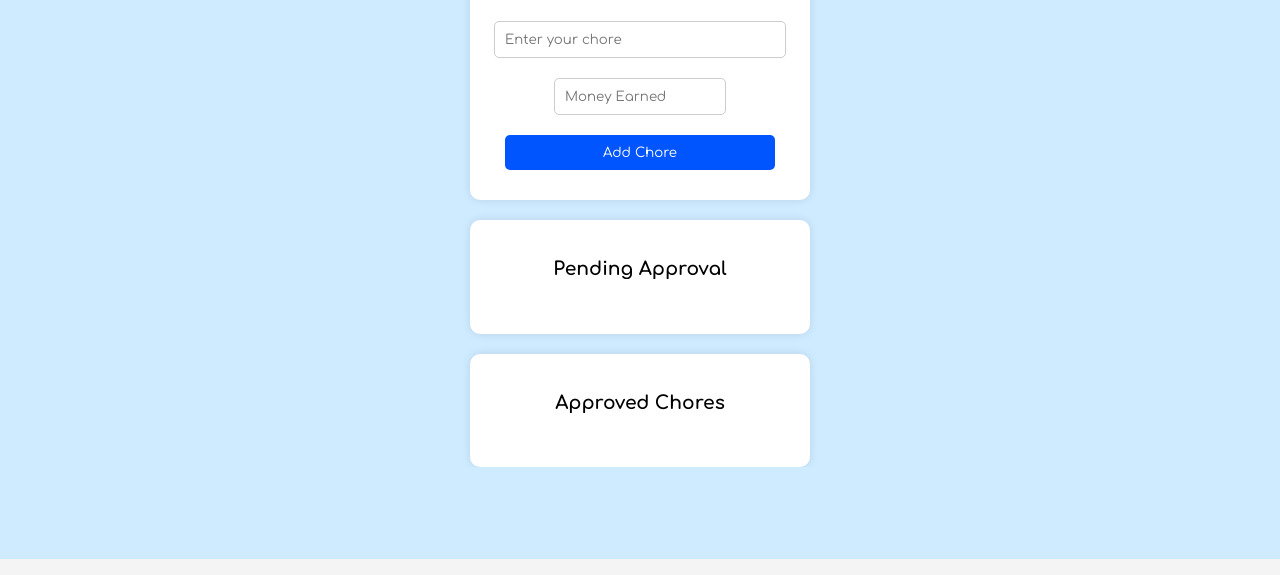
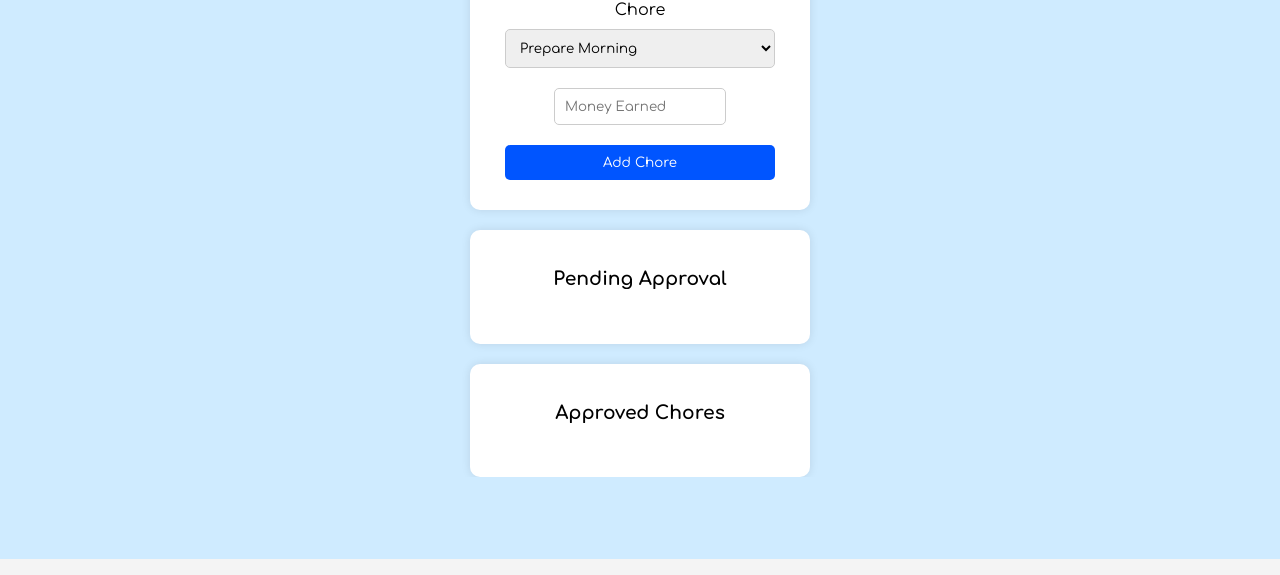
Before and after one commit to NguyenPham0608/Chores-Money, a website with bundled scripts: page public/index.html in a window 1280 px wide. Shown: the part 241-816 px from the top of the page. Built offline with nearby package versions, Linux system fonts and the light colour scheme; no server answers.

Commit message:
dropdown

```diff
--- a/public/index.html
+++ b/public/index.html
@@ -15,7 +15,17 @@
         <span id="total">Total: $ 0.00</span>
         <div class="container" id="addChore">
             <h2>Chores</h2>
-            <input type="text" id="logInput" placeholder="Enter your chore">
+            <label for="choreSelect">Chore</label>
+            <select id="choreSelect">
+                <option value="prepare-morning">Prepare Morning</option>
+                <option value="dishes">Dishes</option>
+                <option value="trash">Trash</option>
+                <option value="white-hairs">White Hairs</option>
+                <option value="laundry">Laundry</option>
+                <option value="shower">Shower</option>
+                <option value="dinner">Dinner</option>
+                <option value="miscellaneous">Miscellaneous</option>
+            </select>
             <input type="text" id="money" placeholder="Money Earned">
             <button id="addButton">Add Chore</button>
         </div>
--- a/public/style.css
+++ b/public/style.css
@@ -38,6 +38,15 @@ body {
     width: 300px;
     text-align: center;
 
+}
+
+#choreSelect {
+    width: 90%;
+    padding: 10px;
+    margin: 10px 0;
+    border: 1px solid #ccc;
+    border-radius: 5px;
+    cursor: pointer;
 }
 
 #addLog {
```
